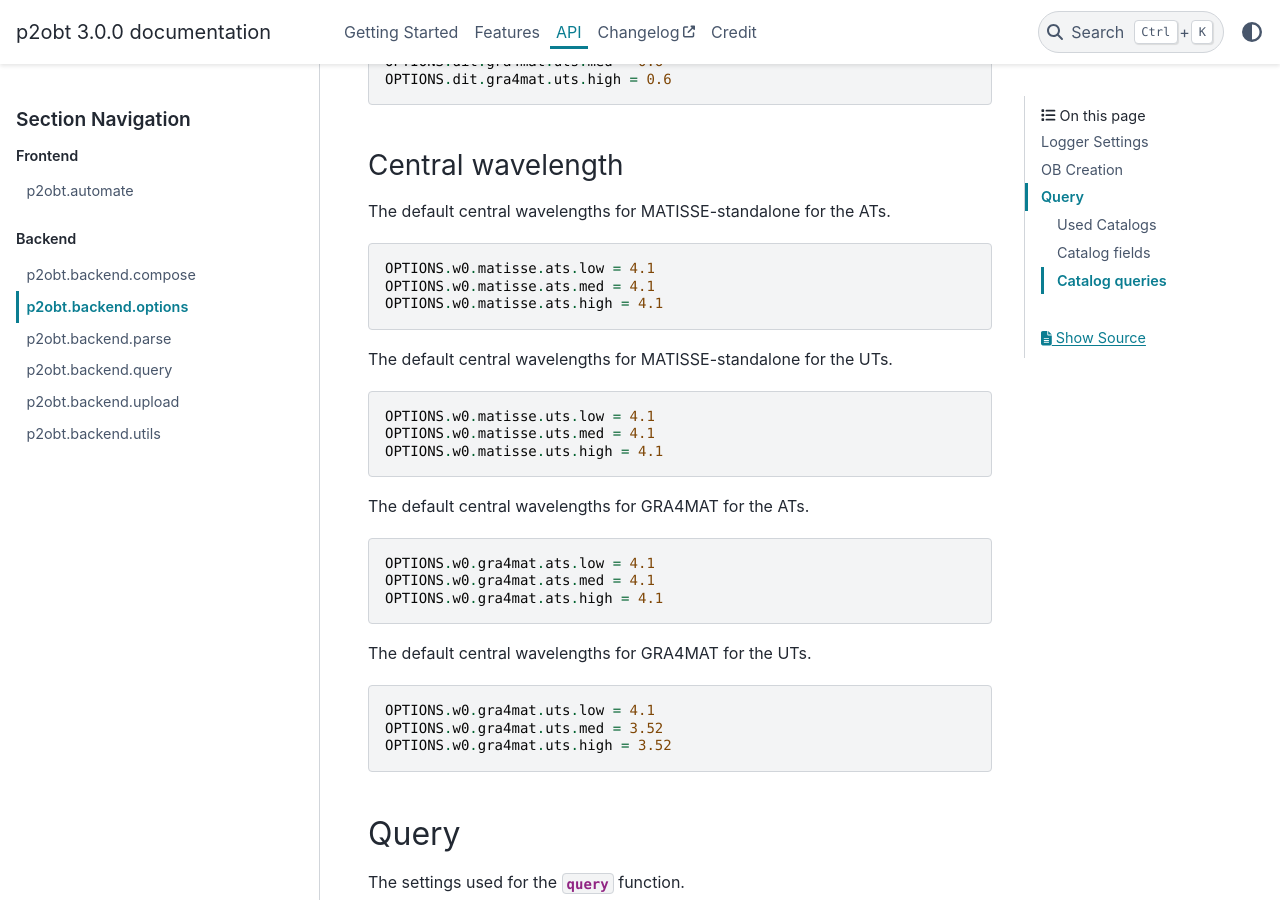
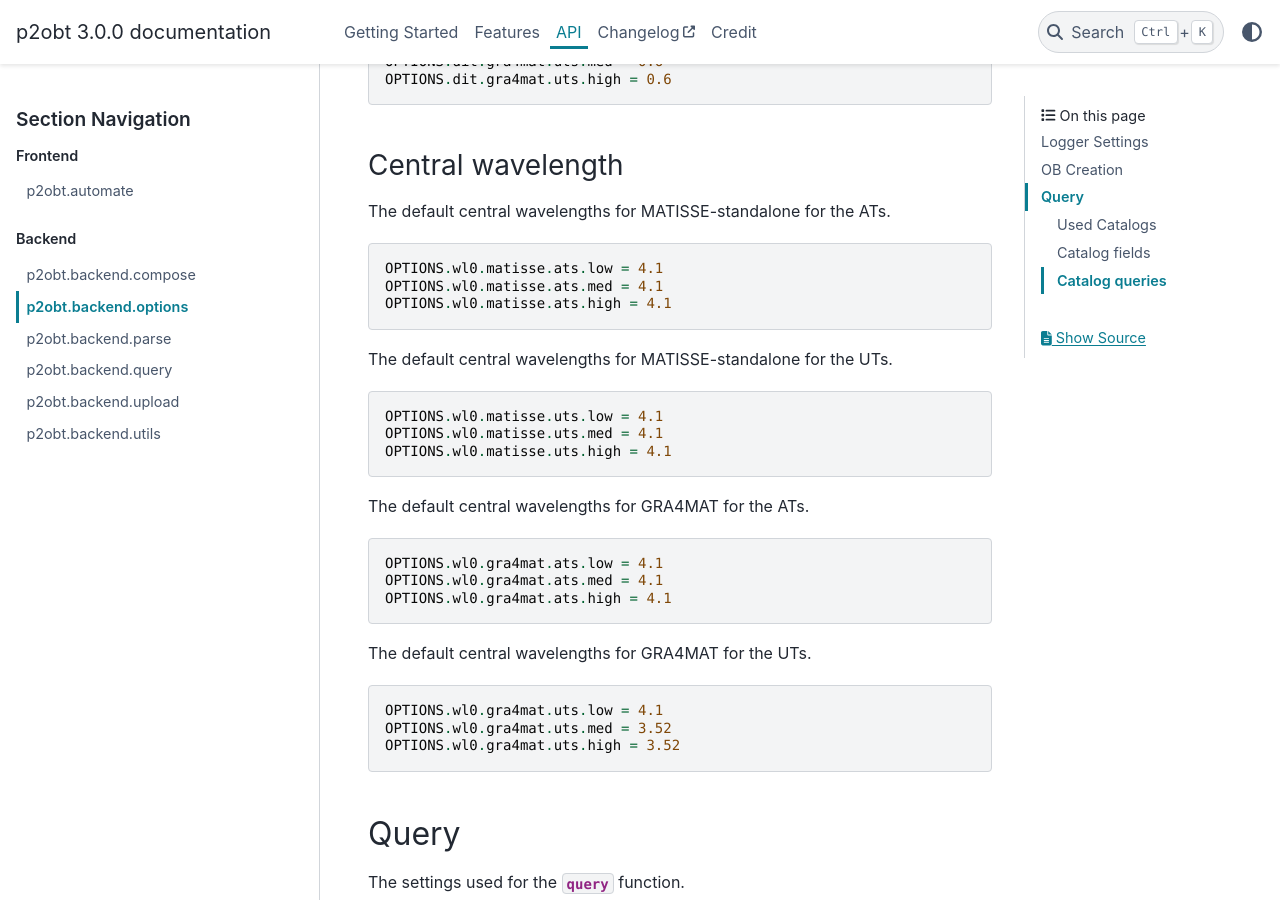
Before and after one commit to Matisse-Consortium/p2obt, a Sphinx documentation site: the page built from docs/source/modules/options.rst, in a window 1280 px wide and 900 px high, scrolled down 1893 px. Built offline with Sphinx 7.4.7 and the PyData theme 0.15.4, drawn with Linux system fonts in a browser that asks for light colours.

Commit message:
Update `DITs` and `wl0`

```diff
--- a/docs/source/modules/options.rst
+++ b/docs/source/modules/options.rst
@@ -105,35 +105,35 @@
 
 .. code-block:: python
 
-   OPTIONS.w0.matisse.ats.low = 4.1
-   OPTIONS.w0.matisse.ats.med = 4.1
-   OPTIONS.w0.matisse.ats.high = 4.1
+   OPTIONS.wl0.matisse.ats.low = 4.1
+   OPTIONS.wl0.matisse.ats.med = 4.1
+   OPTIONS.wl0.matisse.ats.high = 4.1
 
 The default central wavelengths for MATISSE-standalone for the UTs.
 
 .. code-block:: python
 
-   OPTIONS.w0.matisse.uts.low = 4.1
-   OPTIONS.w0.matisse.uts.med = 4.1
-   OPTIONS.w0.matisse.uts.high = 4.1
+   OPTIONS.wl0.matisse.uts.low = 4.1
+   OPTIONS.wl0.matisse.uts.med = 4.1
+   OPTIONS.wl0.matisse.uts.high = 4.1
 
 
 The default central wavelengths for GRA4MAT for the ATs.
 
 .. code-block:: python
 
-   OPTIONS.w0.gra4mat.ats.low = 4.1
-   OPTIONS.w0.gra4mat.ats.med = 4.1
-   OPTIONS.w0.gra4mat.ats.high = 4.1
+   OPTIONS.wl0.gra4mat.ats.low = 4.1
+   OPTIONS.wl0.gra4mat.ats.med = 4.1
+   OPTIONS.wl0.gra4mat.ats.high = 4.1
 
 
 The default central wavelengths for GRA4MAT for the UTs.
 
 .. code-block:: python
 
-   OPTIONS.w0.gra4mat.uts.low = 4.1
-   OPTIONS.w0.gra4mat.uts.med = 3.52
-   OPTIONS.w0.gra4mat.uts.high = 3.52
+   OPTIONS.wl0.gra4mat.uts.low = 4.1
+   OPTIONS.wl0.gra4mat.uts.med = 3.52
+   OPTIONS.wl0.gra4mat.uts.high = 3.52
 
 -----
 Query
```
Also changed, not shown: 2 other files.
